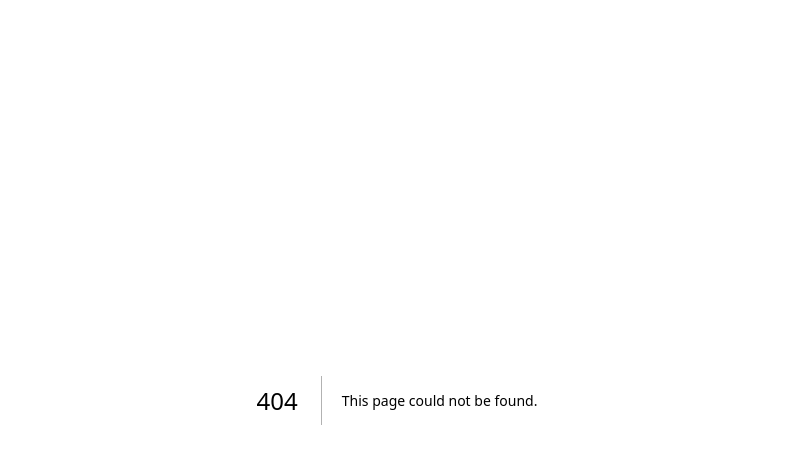
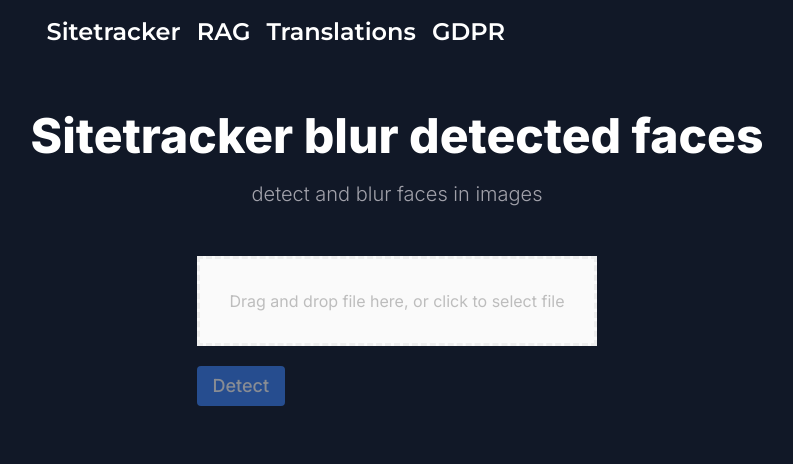
Before and after one commit to evgenykovich/image-detection, a Next.js app: page /gdpr in a window 1280 px wide. Before the commit this address had no page. Shown: the top 464 px of the page, without its empty margins (243-1036 px from the left). Built offline with nearby package versions, Linux system fonts and the light colour scheme.

Commit message:
added face blur to image Co-authored-by: eissakovic <eissakovic@sitetracker.com> Co-authored-by: evgenykovich <jenya.issakovic@gmail.com>

```diff
--- /dev/null
+++ b/app/(landing)/(routes)/gdpr/page.tsx
@@ -0,0 +1,22 @@
+import { LandingNavbar } from '@/components/LandingNavbar'
+import { LandingHero } from '@/components/LandingHero'
+import { BlurFaces } from '@/components/BlurFaces'
+const title = 'Sitetracker blur detected faces'
+const description = 'detect and blur faces in images'
+
+const GDPRPage = () => {
+  return (
+    <div className="h-max flex justify-between items-center flex-col overflow-hidden mb-6">
+      <div>
+        <LandingNavbar />
+        <LandingHero title={title} description={description} />
+        <div className="px-10 pb-6">
+          <div className="flex items-center justify-center">
+            <BlurFaces />
+          </div>
+        </div>
+      </div>
+    </div>
+  )
+}
+export default GDPRPage
--- /dev/null
+++ b/app/api/blur-faces/route.ts
@@ -0,0 +1,26 @@
+import { NextResponse } from 'next/server'
+import { detectFacesFromImageOpenAI } from '@/util/ai'
+import { blurFaceInImage } from '@/util/helpers'
+
+export const POST = async (request: any) => {
+  const body = await request.json()
+  const { image } = body
+
+  if (!image) {
+    return new NextResponse(JSON.stringify({ error: 'Invalid request' }), {
+      status: 400,
+    })
+  }
+
+  const detectedFaces = await detectFacesFromImageOpenAI(image)
+
+  if (!detectedFaces) {
+    return new NextResponse(JSON.stringify({ error: 'No faces detected' }), {
+      status: 400,
+    })
+  }
+
+  return new NextResponse(JSON.stringify({ detectedFaces }), {
+    status: 200,
+  })
+}
--- /dev/null
+++ b/components/BlurFaces/BlurFaces.tsx
@@ -0,0 +1,124 @@
+'use client'
+import { useState } from 'react'
+import Image from 'next/image'
+import { DropZoneUpload } from '../DropZoneUpload'
+import { ProgressBar } from 'primereact/progressbar'
+
+export const BlurFaces = () => {
+  const [preview, setPreview] = useState<string | null>(null)
+  const [progress, setProgress] = useState<number>(0)
+  const [result, setResult] = useState<string>('')
+  const [selectedFiles, setSelectedFiles] = useState<File[] | undefined>(
+    undefined
+  )
+
+  const compressImage = (file: File): Promise<File> => {
+    return new Promise((resolve) => {
+      const img = document.createElement('img')
+      const canvas = document.createElement('canvas')
+      const reader = new FileReader()
+
+      reader.readAsDataURL(file)
+      reader.onload = (event) => {
+        img.src = event.target?.result as string
+        img.onload = () => {
+          const ctx = canvas.getContext('2d')
+          canvas.width = img.width / 2
+          canvas.height = img.height / 2
+          ctx?.drawImage(img, 0, 0, canvas.width, canvas.height)
+          canvas.toBlob((blob) => {
+            if (blob) {
+              resolve(new File([blob], file.name, { type: file.type }))
+            }
+          }, file.type)
+        }
+      }
+    })
+  }
+
+  const convertToBase64 = (file: File): Promise<string> => {
+    return new Promise((resolve, reject) => {
+      const reader = new FileReader()
+      reader.readAsDataURL(file)
+      reader.onload = () => resolve(reader.result as string)
+      reader.onerror = (error) => reject(error)
+    })
+  }
+
+  const handleSubmit = async () => {
+    const currentFile = selectedFiles?.[0]
+
+    if (!currentFile) return
+
+    try {
+      setProgress(10)
+      const compressedFile = await compressImage(currentFile)
+      setProgress(30)
+      const base64Image = await convertToBase64(compressedFile)
+      setProgress(50)
+      const response = await fetch('/api/blur-faces', {
+        method: 'POST',
+        body: JSON.stringify({ image: base64Image }),
+      })
+
+      const { detectedFaces } = await response.json()
+
+      setProgress(100)
+      setResult(detectedFaces)
+    } catch (error) {
+      console.error('Error analyzing image', error)
+      setProgress(0)
+    }
+  }
+
+  const onDrop = (files: File[]) => {
+    setPreview(null)
+    setProgress(0)
+    setResult('')
+    if (files.length > 0) {
+      const file = files[0]
+      setSelectedFiles(files)
+      setPreview(URL.createObjectURL(file))
+    }
+  }
+
+  const handleClear = () => {
+    setProgress(0)
+    setSelectedFiles(undefined)
+    setPreview(null)
+    setResult('')
+  }
+  return (
+    <div>
+      {progress !== 0 && (
+        <div className="mt-6 mb-6">
+          <ProgressBar value={progress}></ProgressBar>
+        </div>
+      )}
+      <DropZoneUpload
+        onDrop={onDrop}
+        selectedFiles={selectedFiles}
+        preview={preview}
+        handleSubmit={handleSubmit}
+        handleClear={handleClear}
+      />
+      {result && (
+        <div
+          style={{
+            position: 'relative',
+            width: '100%',
+            height: '0',
+            paddingBottom: '100%',
+          }}
+        >
+          <Image
+            src={result}
+            alt="Blurred Image"
+            layout="fill"
+            objectFit="contain"
+          />
+        </div>
+      )}
+    </div>
+  )
+}
--- /dev/null
+++ b/components/BlurFaces/index.ts
@@ -0,0 +1 @@
+export * from './BlurFaces'
--- /dev/null
+++ b/components/DropZoneUpload/DropZone.styles.css
@@ -0,0 +1,21 @@
+.dropzone {
+  text-align: center;
+  padding: 30px;
+  border: 3px dashed #eeeeee;
+  background-color: #fafafa;
+  color: #bdbdbd;
+  cursor: pointer;
+  margin-bottom: 20px;
+}
+
+.selected-file-wrapper {
+  text-align: center;
+}
+
+.selected-file {
+  color: #000;
+  font-weight: bold;
+  display: flex;
+  justify-content: center;
+  align-items: center;
+}
--- /dev/null
+++ b/components/DropZoneUpload/DropZoneUpload.tsx
@@ -0,0 +1,66 @@
+import Image from 'next/image'
+import Dropzone from 'react-dropzone'
+import { Button } from '@/components/ui/button'
+import { AIAction } from '@/util/enums'
+import './DropZone.styles.css'
+
+interface DropZoneUploadProps {
+  onDrop: (files: File[]) => void
+  selectedFiles: File[] | undefined
+  preview: string | null
+  handleSubmit: (action: AIAction) => void
+  handleClear: () => void
+  renderGetMeasurments?: () => React.ReactNode
+}
+
+export const DropZoneUpload = ({
+  onDrop,
+  selectedFiles,
+  preview,
+  handleSubmit,
+  handleClear,
+  renderGetMeasurments,
+}: DropZoneUploadProps) => {
+  return (
+    <Dropzone
+      onDrop={onDrop}
+      multiple={false}
+      disabled={Boolean(selectedFiles?.[0])}
+    >
+      {({ getRootProps, getInputProps }) => (
+        <section className="w-full">
+          <div {...getRootProps({ className: 'dropzone' })}>
+            <input {...getInputProps()} />
+            {preview ? (
+              <div className="selected-file">
+                <Image height={350} width={350} src={preview} alt="Image" />
+              </div>
+            ) : (
+              'Drag and drop file here, or click to select file'
+            )}
+          </div>
+          <aside className="flex flex-col sm:flex-row items-center justify-between w-full">
+            <div className="flex flex-col sm:flex-row items-center sm:space-x-4 w-full sm:w-auto">
+              <Button
+                className="w-full sm:w-auto mb-2 sm:mb-0 text-white bg-blue-500 border-0 py-2 px-4 focus:outline-none hover:bg-blue-600 hover:cursor-pointer rounded text-lg"
+                disabled={!selectedFiles}
+                onClick={() => handleSubmit(AIAction.DETECT)}
+              >
+                Detect
+              </Button>
+              {renderGetMeasurments && renderGetMeasurments()}
+            </div>
+            {selectedFiles && selectedFiles.length > 0 && (
+              <Button
+                className="w-full sm:w-auto text-white bg-red-500 border-0 py-2 px-4 focus:outline-none hover:bg-blue-600 hover:cursor-pointer rounded text-lg mt-2 sm:mt-0"
+                onClick={handleClear}
+              >
+                Clear
+              </Button>
+            )}
+          </aside>
+        </section>
+      )}
+    </Dropzone>
+  )
+}
--- /dev/null
+++ b/components/DropZoneUpload/index.ts
@@ -0,0 +1 @@
+export * from './DropZoneUpload'
```
